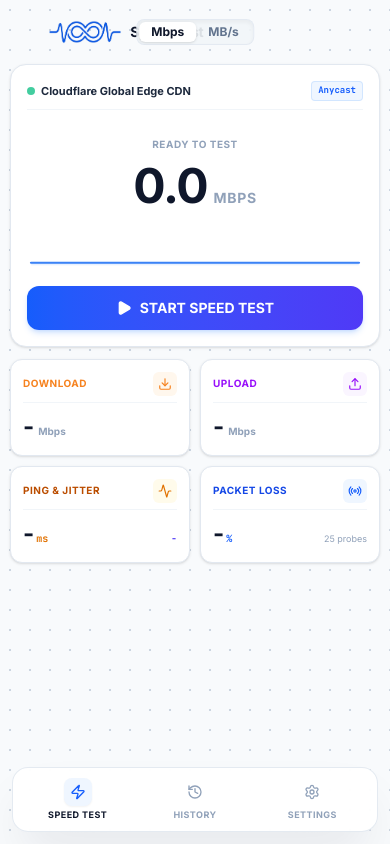
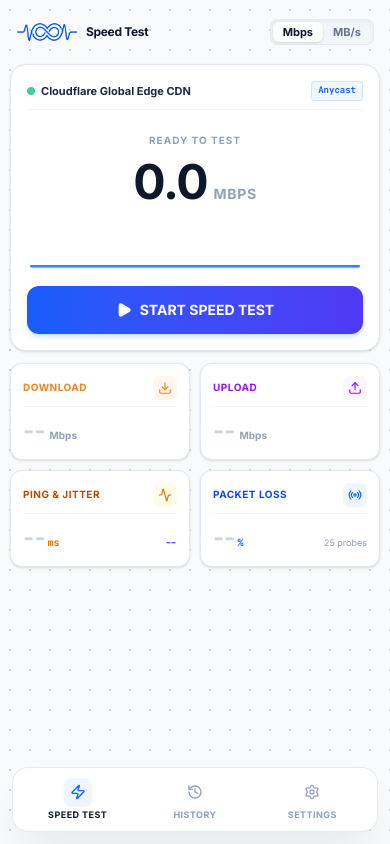
Before and after one commit to Suvesh108/NetPulse, a React (Vite) app: page / in a window 390 px wide. Built offline with nearby package versions, Linux system fonts and the light colour scheme.

Commit message:
fix: resolve mobile header collision and refine touch-optimized speed test layout

```diff
--- a/src/App.tsx
+++ b/src/App.tsx
@@ -112,9 +112,9 @@
   return (
     <div className="min-h-screen w-full bg-[#F8FAFC] modern-grid-bg text-[#0F172A] relative flex flex-col font-sans selection:bg-blue-500/10 selection:text-blue-600">
 
-      {/* Clean Transparent Header tucked inward */}
-      <header className="w-full shrink-0 bg-transparent z-50 pt-2.5 sm:pt-3 px-8 sm:px-12 md:px-16 transition-all">
-        <div className="w-full max-w-7xl 2xl:max-w-[1500px] mx-auto h-11 sm:h-12 relative flex items-center justify-between px-4 sm:px-6">
+      {/* Clean Transparent Header */}
+      <header className="w-full shrink-0 bg-transparent z-50 pt-2.5 sm:pt-3 px-3 sm:px-8 md:px-16 transition-all">
+        <div className="w-full max-w-7xl 2xl:max-w-[1500px] mx-auto h-11 sm:h-12 relative flex items-center justify-between px-1 sm:px-4 md:px-6">
 
           {/* Standalone Transparent Infinity Pulse Logo Mark + Text (Left) */}
           <div
@@ -125,18 +125,18 @@
             <img
               src="/logo-mark.png"
               alt="Speed Test Logo"
-              className="h-6 sm:h-7 w-auto object-contain transition-transform duration-300 group-hover:scale-105"
+              className="h-5 sm:h-6 md:h-7 w-auto object-contain transition-transform duration-300 group-hover:scale-105"
             />
-            <span className="font-sans text-sm sm:text-base font-black tracking-tight text-slate-900 select-none">
+            <span className="font-sans text-xs sm:text-sm md:text-base font-black tracking-tight text-slate-900 select-none">
               Speed Test
             </span>
           </div>
 
-          {/* Unit Selector Pill (Centered in Navbar) */}
-          <div className="absolute left-1/2 -translate-x-1/2 flex items-center bg-slate-100/90 p-0.5 rounded-lg border border-slate-200/80 shadow-inner z-10">
+          {/* Unit Selector Pill (Right on Mobile, Mathematically Centered on Desktop) */}
+          <div className="md:absolute md:left-1/2 md:-translate-x-1/2 flex items-center bg-slate-100/90 p-0.5 rounded-lg border border-slate-200/80 shadow-inner z-10 shrink-0">
             <button
               onClick={() => setUnit('Mbps')}
-              className={`px-3 py-0.5 rounded-md text-xs font-bold transition-all duration-200 cursor-pointer flex items-center gap-1 outline-none focus:outline-none focus:ring-0 select-none ${
+              className={`px-2.5 sm:px-3 py-0.5 rounded-md text-[11px] sm:text-xs font-bold transition-all duration-200 cursor-pointer flex items-center gap-1 outline-none focus:outline-none focus:ring-0 select-none ${
                 unit === 'Mbps'
                   ? 'bg-white text-slate-900 shadow-sm'
                   : 'text-slate-500 hover:text-slate-900'
@@ -146,7 +146,7 @@
             </button>
             <button
               onClick={() => setUnit('MB/s')}
-              className={`px-3 py-0.5 rounded-md text-xs font-bold transition-all duration-200 cursor-pointer flex items-center gap-1 outline-none focus:outline-none focus:ring-0 select-none ${
+              className={`px-2.5 sm:px-3 py-0.5 rounded-md text-[11px] sm:text-xs font-bold transition-all duration-200 cursor-pointer flex items-center gap-1 outline-none focus:outline-none focus:ring-0 select-none ${
                 unit === 'MB/s'
                   ? 'bg-white text-slate-900 shadow-sm'
                   : 'text-slate-500 hover:text-slate-900'
@@ -156,7 +156,7 @@
             </button>
           </div>
 
-          {/* Desktop Navigation Switcher (Right) */}
+          {/* Desktop Navigation Switcher (Right on Desktop) */}
           <nav className="hidden md:flex items-center gap-1 bg-slate-100/80 p-0.5 rounded-lg border border-slate-200/80 z-10">
             {navItems.map((item) => {
               const IconComp = item.icon;
--- a/src/components/SpeedTestMobile.tsx
+++ b/src/components/SpeedTestMobile.tsx
@@ -83,45 +83,45 @@
 
         {/* Top Edge Server Node Meta */}
         <div className="flex items-center justify-between pb-2 border-b border-slate-100 text-[11px]">
-          <div className="flex items-center gap-1.5 truncate max-w-[200px]">
+          <div className="flex items-center gap-1.5 truncate max-w-[210px]">
             <div className="w-2 h-2 rounded-full bg-emerald-500 animate-pulse"></div>
             <span className="font-bold text-slate-800 truncate">{activeServerName}</span>
           </div>
-          <span className="text-[9px] font-mono font-bold px-1.5 py-0.5 rounded bg-blue-50 text-blue-600 border border-blue-200/60">
+          <span className="text-[9px] font-mono font-bold px-1.5 py-0.5 rounded bg-blue-50 text-blue-600 border border-blue-200/60 shrink-0">
             {settings.routingProtocol === 'http3-quic' ? 'QUIC' : 'Anycast'}
           </span>
         </div>
 
         {/* Big Speed Readout */}
-        <div className="flex flex-col items-center justify-center py-2 text-center relative">
+        <div className="flex flex-col items-center justify-center py-1 text-center relative">
 
           {/* Status Pill */}
           <div className="mb-1">
             {status === 'idle' && (
-              <span className="text-[10px] font-bold text-slate-400 uppercase tracking-wider">Ready to Test</span>
+              <span className="text-[10px] font-extrabold text-slate-400 uppercase tracking-widest">READY TO TEST</span>
             )}
             {status === 'pinging' && (
-              <span className="text-[10px] font-bold text-amber-600 bg-amber-50 px-2 py-0.5 rounded-full border border-amber-200/80 animate-pulse">
+              <span className="text-[10px] font-bold text-amber-600 bg-amber-50 px-2.5 py-0.5 rounded-full border border-amber-200/80 animate-pulse">
                 Probing Latency...
               </span>
             )}
             {status === 'jittering' && (
-              <span className="text-[10px] font-bold text-amber-600 bg-amber-50 px-2 py-0.5 rounded-full border border-amber-200/80 animate-pulse">
+              <span className="text-[10px] font-bold text-amber-600 bg-amber-50 px-2.5 py-0.5 rounded-full border border-amber-200/80 animate-pulse">
                 Measuring Jitter...
               </span>
             )}
             {status === 'downloading' && (
-              <span className="text-[10px] font-bold text-[#F6821F] bg-orange-50 px-2 py-0.5 rounded-full border border-orange-200/80 animate-pulse">
+              <span className="text-[10px] font-bold text-[#F6821F] bg-orange-50 px-2.5 py-0.5 rounded-full border border-orange-200/80 animate-pulse">
                 Testing Inbound Throughput...
               </span>
             )}
             {status === 'uploading' && (
-              <span className="text-[10px] font-bold text-purple-600 bg-purple-50 px-2 py-0.5 rounded-full border border-purple-200/80 animate-pulse">
+              <span className="text-[10px] font-bold text-purple-600 bg-purple-50 px-2.5 py-0.5 rounded-full border border-purple-200/80 animate-pulse">
                 Testing Outbound Throughput...
               </span>
             )}
             {status === 'packet-probing' && (
-              <span className="text-[10px] font-bold text-blue-600 bg-blue-50 px-2 py-0.5 rounded-full border border-blue-200/80 animate-pulse">
+              <span className="text-[10px] font-bold text-blue-600 bg-blue-50 px-2.5 py-0.5 rounded-full border border-blue-200/80 animate-pulse">
                 Analyzing Packet Stability...
               </span>
             )}
@@ -143,7 +143,7 @@
           </div>
 
           {/* Mini Live Spline Waveform */}
-          <div className="w-full h-12 mt-1 relative overflow-hidden">
+          <div className="w-full h-14 mt-1 relative overflow-hidden">
             <svg
               className="w-full h-full"
               viewBox="0 0 320 60"
@@ -177,7 +177,7 @@
             <button
               id="mobile-start-test-btn"
               onClick={onStartTest}
-              className="w-full py-3 rounded-xl bg-gradient-to-r from-blue-600 to-indigo-600 hover:from-blue-700 hover:to-indigo-700 text-white font-bold text-sm shadow-md shadow-blue-500/20 active:scale-98 transition-all flex items-center justify-center gap-2 cursor-pointer"
+              className="w-full py-3.5 rounded-xl bg-gradient-to-r from-blue-600 to-indigo-600 hover:from-blue-700 hover:to-indigo-700 text-white font-bold text-sm shadow-md shadow-blue-500/20 active:scale-98 transition-all flex items-center justify-center gap-2 cursor-pointer"
             >
               {isCompleted ? <RotateCcw className="w-4 h-4" /> : <Play className="w-4 h-4 fill-white" />}
               <span>{isCompleted ? 'TEST AGAIN' : 'START SPEED TEST'}</span>
@@ -186,7 +186,7 @@
             <button
               id="mobile-cancel-test-btn"
               onClick={onCancelTest}
-              className="w-full py-3 rounded-xl bg-rose-50 hover:bg-rose-100 text-rose-600 border border-rose-200 font-bold text-sm active:scale-98 transition-all flex items-center justify-center gap-2 cursor-pointer"
+              className="w-full py-3.5 rounded-xl bg-rose-50 hover:bg-rose-100 text-rose-600 border border-rose-200 font-bold text-sm active:scale-98 transition-all flex items-center justify-center gap-2 cursor-pointer"
             >
               <div className="w-2.5 h-2.5 rounded-full bg-rose-500 animate-ping"></div>
               <span>CANCEL TEST</span>
@@ -208,8 +208,8 @@
             </div>
           </div>
           <div className="mt-2 flex items-baseline gap-1">
-            <span className="font-sans font-black text-2xl text-slate-900">
-              {downloadVal !== null ? (downloadVal / factor).toFixed(1) : '-'}
+            <span className={`font-sans font-black text-2xl ${downloadVal !== null ? 'text-slate-900' : 'text-slate-300'}`}>
+              {downloadVal !== null ? (downloadVal / factor).toFixed(1) : '--'}
             </span>
             <span className="text-[10px] font-bold text-slate-400">{unit}</span>
           </div>
@@ -224,8 +224,8 @@
             </div>
           </div>
           <div className="mt-2 flex items-baseline gap-1">
-            <span className="font-sans font-black text-2xl text-slate-900">
-              {uploadVal !== null ? (uploadVal / factor).toFixed(1) : '-'}
+            <span className={`font-sans font-black text-2xl ${uploadVal !== null ? 'text-slate-900' : 'text-slate-300'}`}>
+              {uploadVal !== null ? (uploadVal / factor).toFixed(1) : '--'}
             </span>
             <span className="text-[10px] font-bold text-slate-400">{unit}</span>
           </div>
@@ -241,11 +241,13 @@
           </div>
           <div className="mt-2 flex items-baseline justify-between">
             <div className="flex items-baseline gap-0.5">
-              <span className="font-sans font-black text-2xl text-slate-900">{pingVal !== null ? pingVal : '-'}</span>
+              <span className={`font-sans font-black text-2xl ${pingVal !== null ? 'text-slate-900' : 'text-slate-300'}`}>
+                {pingVal !== null ? pingVal : '--'}
+              </span>
               <span className="text-[10px] text-amber-600 font-bold">ms</span>
             </div>
             <span className="text-[10px] text-indigo-600 font-bold">
-              {jitterVal !== null ? `±${jitterVal}ms` : '-'}
+              {jitterVal !== null ? `±${jitterVal}ms` : '--'}
             </span>
           </div>
         </div>
@@ -260,8 +262,8 @@
           </div>
           <div className="mt-2 flex items-baseline justify-between">
             <div className="flex items-baseline gap-0.5">
-              <span className="font-sans font-black text-2xl text-slate-900">
-                {packetLossVal !== null ? packetLossVal.toFixed(1) : '-'}
+              <span className={`font-sans font-black text-2xl ${packetLossVal !== null ? 'text-slate-900' : 'text-slate-300'}`}>
+                {packetLossVal !== null ? packetLossVal.toFixed(1) : '--'}
               </span>
               <span className="text-[10px] text-blue-600 font-bold">%</span>
             </div>
```
Also changed, not shown: 1 other file (tests, documents, lock files or other folders).
